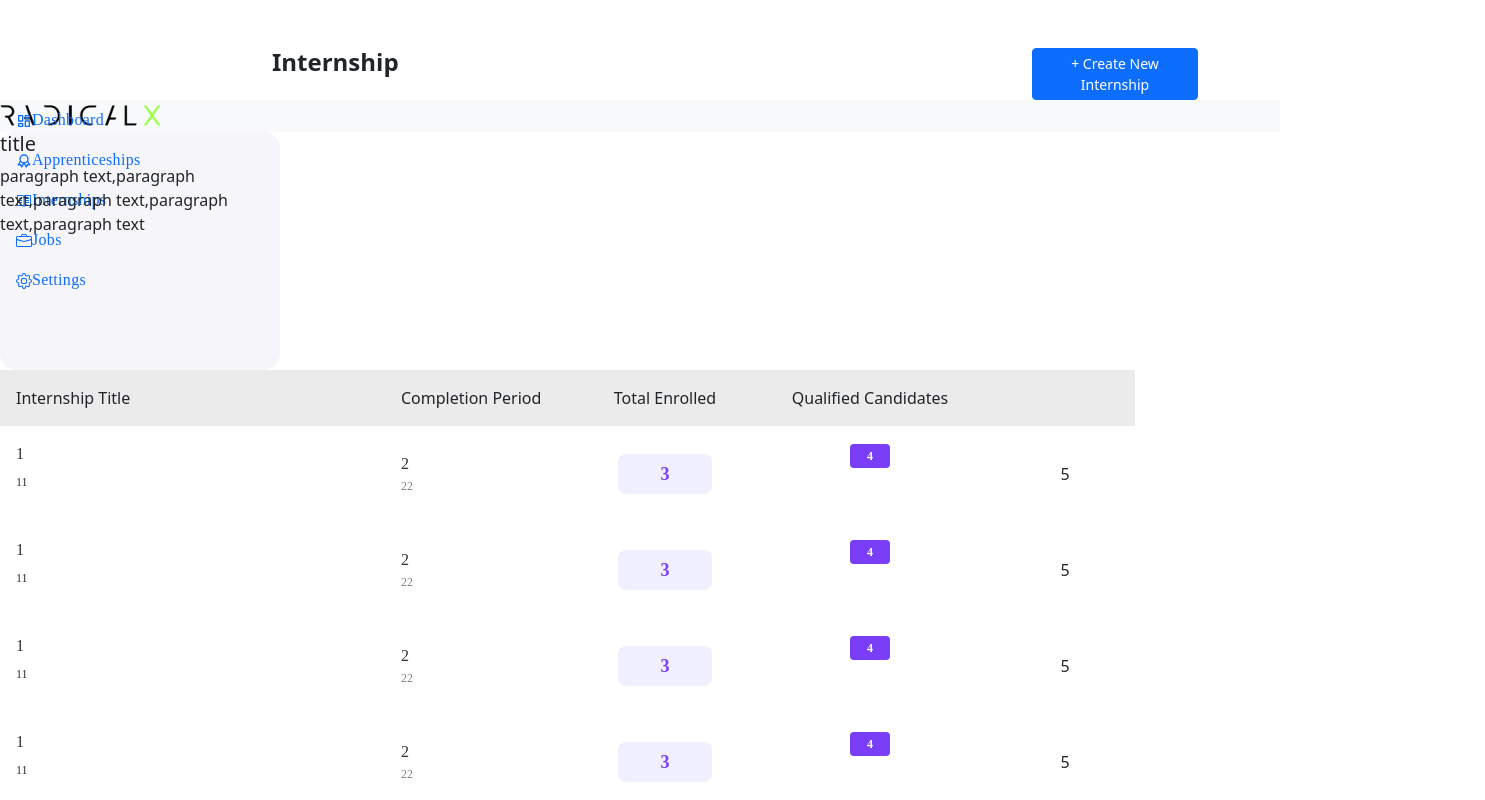
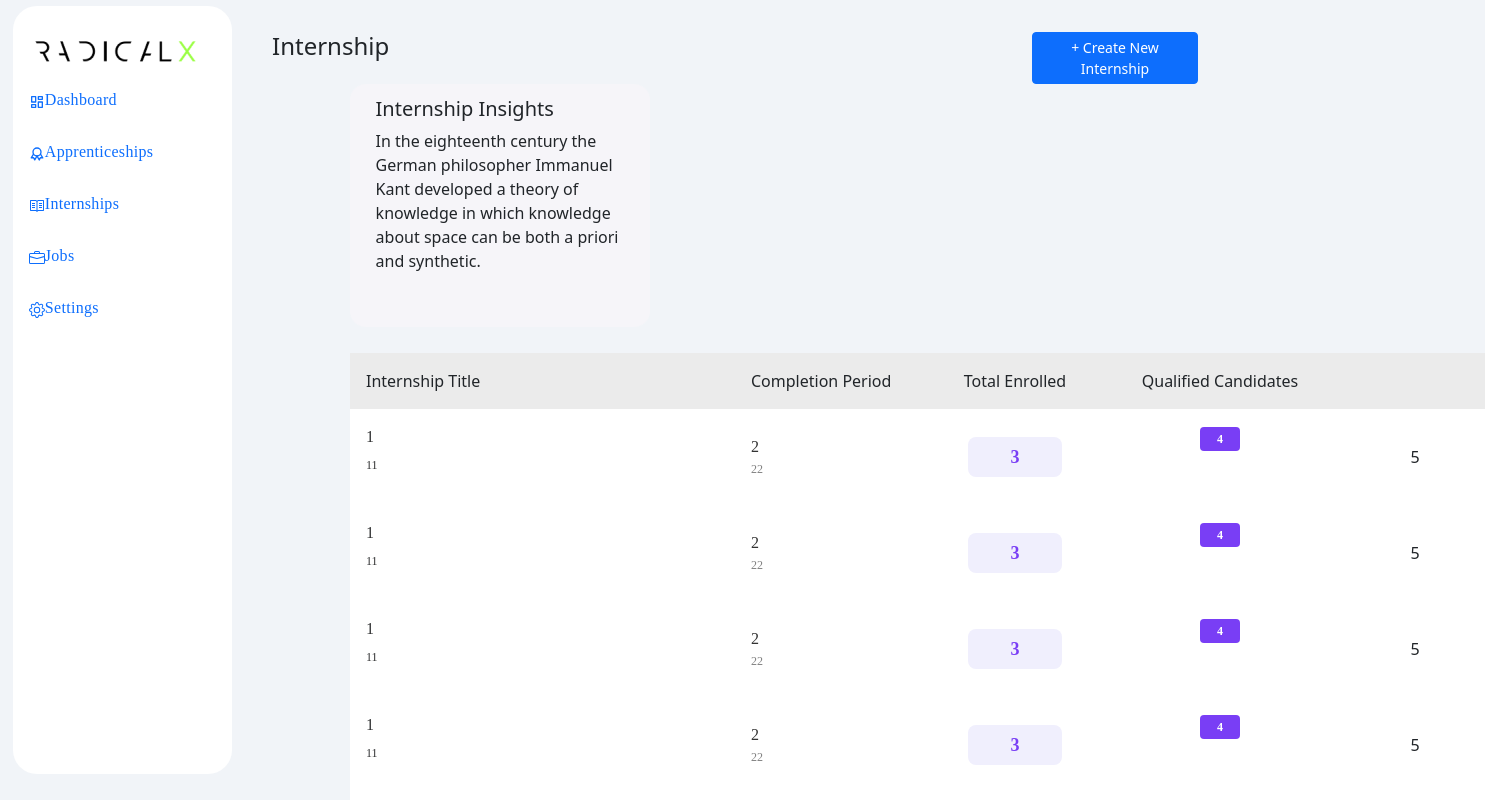
Before and after one commit to web-based/radicalx-internship-flow-app, a React (Create React App) app: page /internship in a window 1280 px wide. Shown: the top 800 px of the page, 1485 px wide, since content can reach past the window. Built offline with nearby package versions, Linux system fonts and the light colour scheme.

Commit message:
Refined the sidebar, Maintitle (intershipInsight) 😊

```diff
--- a/public/index.html
+++ b/public/index.html
@@ -15,7 +15,7 @@
 
     <title>React App</title>
   </head>
-  <body>
+  <body style="background-color: rgb(241, 244, 248);">
     <noscript>You need to enable JavaScript to run this app.</noscript>
     <div id="root"></div>
 
--- a/src/components/App.js
+++ b/src/components/App.js
@@ -14,7 +14,6 @@ function App() {
         <Route path="/internship" element={<Internship />} />
         <Route path="/home" element={<Dashboard />} />
       </Routes>
-
     </Router>
 
   );
--- a/src/components/Dashboard.css
+++ b/src/components/Dashboard.css
@@ -1,4 +1,8 @@
 /* Auto layout */
+.main-body {
+    background-color: rgb(241, 244, 248);
+}
+
 .sideBarCode
 {
     font-family: 'Space Grotesk';
@@ -14,7 +18,6 @@
     font-feature-settings: 'liga' off;
 
     /* Dark */
-
     color: #1E1E1E;
 
 
@@ -27,10 +30,12 @@
 
 .sidebar-sticky
 {
-
     width: 160px;
     height: 32px;
-    background: url(images/RadicallX-Black-Logo.png);
+    /* background: url(images/RadicallX-Black-Logo.png);   */
+
+    display: inline-flex;
+
 
     /* Inside auto layout */
     flex: none;
@@ -38,22 +43,37 @@
     flex-grow: 0;
 }
 
-.link-styles
+.sidebar-logo {
+    margin-left: 10%
+}
+
+.image-class {
+    display: flex;
+    margin: auto;
+    align-items: center;
+}
+.link-style
 {
     display: flex;
     flex-direction: column;
     align-items: flex-start;
     padding: 0px;
-    padding-top: 70px;
+    padding-top: 30px;
+    margin-top: 0.5%;
 
+    position:absolute;
     gap: 12px;
-    width: 189px;
-    height: 288px;
+    width: 219px;
+    height: 96vh;
 
     /* Inside auto layout */
     flex: none;
     order: 1;
     flex-grow: 0;
+
+    background-color: rgb(255, 255, 255);
+    border-radius: 24px;
+    margin-left: 1%;
 }
 
 .home-logo{
@@ -69,6 +89,15 @@
 .internInsight-Container{
 background-color: #F6F5F9;
 border-radius: 16px;
-width: 280px;
-height: 238px;
+/* width: auto; */
+/* height: 220px; */
+
+padding: 1% 2% 3% 2%;
+
+inline-size: 300px;
+margin-left: 350px;
+margin-bottom: 2%;
+
+overflow: hidden;
+
 }
--- a/src/components/InternInsight.js
+++ b/src/components/InternInsight.js
@@ -6,10 +6,9 @@ function InternInsight() {
   return (
     <>
       <div className="internInsight-Container">
-        <h5>title</h5>
+        <h5>Internship Insights</h5>
         <p>
-          paragraph text,paragraph text,paragraph text,paragraph text,paragraph
-          text
+          In the eighteenth century the German philosopher Immanuel Kant developed a theory of knowledge in which knowledge about space can be both a priori and synthetic.
         </p>
       </div>
     </>
--- a/src/components/Internship.js
+++ b/src/components/Internship.js
@@ -7,11 +7,12 @@ import InternshipLists from './InternshipLists';
 function Internship() {
   return (
     <>
-      <MainTitle />
-      <Sidebar />
-      <InternInsight />
-      <InternshipLists />
-
+      <div>
+        <Sidebar />
+        <MainTitle />
+        <InternInsight />
+        <InternshipLists />
+      </div>
     </>
   );
 }
--- a/src/components/InternshipLists.css
+++ b/src/components/InternshipLists.css
@@ -10,6 +10,7 @@
     flex-grow: 0;
     background-color:aqua;
     border-radius: 10px;
+    margin-left: 350px
 }
 
 .colOne {
--- a/src/components/MainTitle.js
+++ b/src/components/MainTitle.js
@@ -1,20 +1,15 @@
 import React from 'react'
 import { Button, Container, Row, Col } from 'react-bootstrap'
-import Stack from 'react-bootstrap/Stack'
 import "./btn.css"
 
 function MainTitle() {
   return (
 
     <Container>
-      <Stack gap={5}>
-        <div className=""></div> {/*Stack is used to create the gap from the top of the website to the title & button*/}
-        <div className=""></div>
-      </Stack>
-      <Row>
-        <Col md={{ span: 7, offset: 2 }} > {/* Span = Length on the "invis box" and offest is left to right*/}
+      <Row className="main-title-row">
+        <Col md={{ span: 7, offset: 2 }} >
           <h4>
-            <b>Internship</b>
+            Internship
           </h4>
         </Col>
         <Col md={{span: 2, offset: 1}}>
--- a/src/components/btn.css
+++ b/src/components/btn.css
@@ -7,3 +7,7 @@
 .home-title-btn:hover{
     background: #793EF5;
 }
+
+.main-title-row {
+    margin-left: 500px;
+}
--- a/src/components/sidebar.js
+++ b/src/components/sidebar.js
@@ -6,17 +6,22 @@ import { TbAward } from 'react-icons/tb'
 import { VscBook } from "react-icons/vsc"
 import { BsBriefcase } from "react-icons/bs"
 import { BsGear } from "react-icons/bs"
+import rad_logo from './images/RadicallX-Black-Logo.png'
 
 function Sidebar () {
     return (
         <>
             <div className="sideBarCode">
-                <Nav className="col-md-12 d-none d-md-block bg-light sidebar"
+                <Nav
                 activeKey="/home"
                 onSelect={selectedKey => alert(`selected ${selectedKey}`)}
                 >
                     <div className="sidebar-sticky">
+                        <div className="sidebar-container">
                             <div className="link-style">
+                                <div className="sidebar-logo" >
+                                    <img className="image-class" src={rad_logo} alt="radicalX-logo"/>
+                                </div>
                                 <Nav.Item>
                                     <Nav.Link href="/home"><TbLayoutDashboard/>Dashboard</Nav.Link>
                                 </Nav.Item>
@@ -24,7 +29,7 @@ function Sidebar () {
                                     <Nav.Link eventKey="link-1"><TbAward/>Apprenticeships</Nav.Link>
                                 </Nav.Item>
                                 <Nav.Item>
-                        <Nav.Link eventKey="link-2"><VscBook/>Internships</Nav.Link>
+                                    <Nav.Link href = "/internship"><VscBook/>Internships</Nav.Link>
                                 </Nav.Item>
                                 <Nav.Item>
                                     <Nav.Link eventKey="link-3"><BsBriefcase/>Jobs</Nav.Link>
@@ -32,6 +37,7 @@ function Sidebar () {
                                 <Nav.Item>
                                     <Nav.Link eventKey="link-4"><BsGear/>Settings</Nav.Link>
                                 </Nav.Item>
+                            </div>
                         </div>
                     </div>
 
```
Lines whose indentation alone changed are shown as unchanged.
